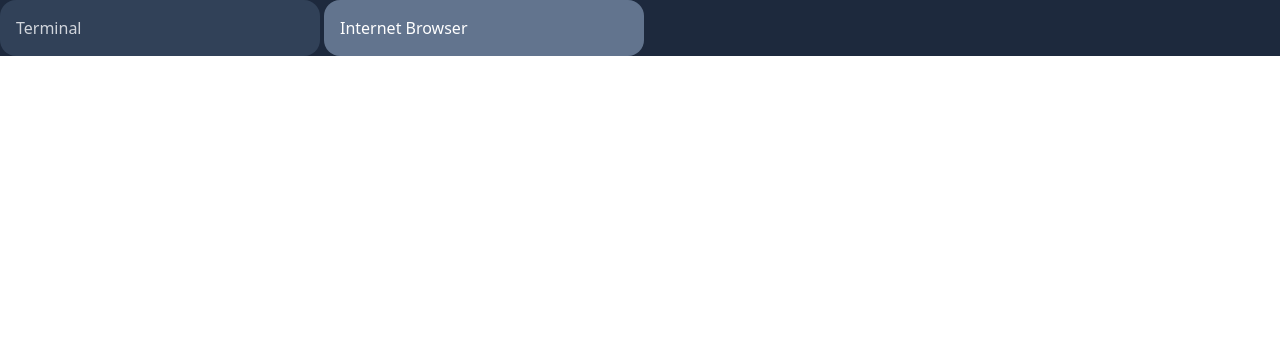
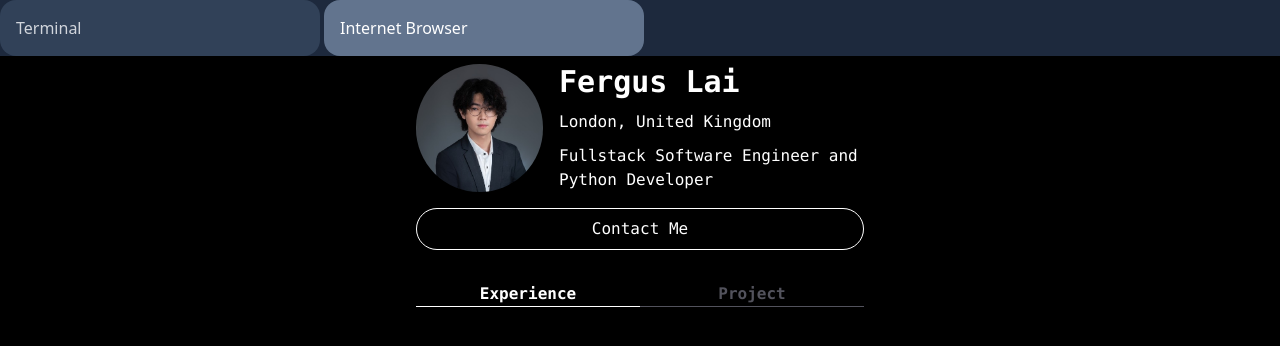
Before and after one commit to Fergus-Lai/portfolio-frontend, a React (Vite) app: page / in a window 1280 px wide. Both pictures are taken after a click on the button "Internet Browser". Shown: the top 346 px of the page. Built offline with nearby package versions, Linux system fonts and the light colour scheme.

Commit message:
Browser with Project

```diff
--- a/src/App.tsx
+++ b/src/App.tsx
@@ -1,6 +1,7 @@
 import { useState } from "react";
 import Terminal from "./Terminal";
 import { type TerminalRecord, Command } from "./utils/command";
+import BrowserTab from "./Browser";
 
 export default function App() {
   const [terminalVisible, setTerminalVisible] = useState(true);
@@ -48,7 +49,7 @@ export default function App() {
           setPath={setPath}
         />
       ) : (
-        <></>
+        <BrowserTab />
       )}
     </main>
   );
--- /dev/null
+++ b/src/Browser.tsx
@@ -0,0 +1,48 @@
+import { useState } from "react";
+import { Projects } from "./component/browser/Projects";
+
+export default function BrowserTab() {
+  const [experienceTab, setExperienceTab] = useState(true);
+  return (
+    <div className="flex bg-black w-full h-full overflow-auto font-mono p-2 text-white gap-4 justify-center">
+      <div className="flex flex-col items-center gap-4 w-1/2 xl:w-1/3 min-w-md">
+        <div className="flex flex-row w-full justify-between gap-4">
+          <img src="/icon.jpeg" className="rounded-full h-32" />
+          <div className="flex flex-col w-full justify-between">
+            <div className="font-bold text-3xl">Fergus Lai</div>
+            <div>London, United Kingdom</div>
+            <div>Fullstack Software Engineer and Python Developer</div>
+          </div>
+        </div>
+        <button className="border-white border-1 rounded-4xl py-2 cursor-pointer w-full">
+          Contact Me
+        </button>
+        <div className="flex flex-row justify-center w-full pt-4">
+          <button
+            className={
+              "flex px-4 text-l w-1/2 justify-center border-b-1 font-semibold cursor-pointer " +
+              (experienceTab
+                ? "text-white border-white"
+                : "text-zinc-600 border-zinc-600 hover:text-zinc-200 hover:border-zinc-200")
+            }
+            onClick={() => !experienceTab && setExperienceTab(true)}
+          >
+            Experience
+          </button>
+          <button
+            className={
+              "flex px-4 text-l w-1/2 justify-center border-b-1 font-semibold cursor-pointer " +
+              (experienceTab
+                ? "text-zinc-600 border-zinc-600 hover:text-zinc-200 hover:border-zinc-200"
+                : "text-white border-white")
+            }
+            onClick={() => experienceTab && setExperienceTab(false)}
+          >
+            Project
+          </button>
+        </div>
+        {experienceTab ? <></> : <Projects />}
+      </div>
+    </div>
+  );
+}
--- /dev/null
+++ b/src/component/browser/Card.tsx
@@ -0,0 +1,35 @@
+export type project = {
+  title: string;
+  url?: string;
+  descriptions: string[];
+};
+
+export const ProjectCard = ({ project }: { project: project }) => {
+  const urlRegex = new RegExp(/(https:\/\/[^\s"']+)/);
+  return (
+    <div className="flex flex-col w-full">
+      <a href={project.url} className="flex w-fit font-bold text-lg">
+        {project.title}
+      </a>
+      <ul className="list-disc px-4">
+        {project.descriptions.map((description, i) =>
+          description.includes("https://") ? (
+            <li key={i}>
+              {description.split(urlRegex).map((element, i) =>
+                element.match(urlRegex) ? (
+                  <a key={i} href={element} className="underline">
+                    {element}
+                  </a>
+                ) : (
+                  <div key={i}>{element}</div>
+                )
+              )}
+            </li>
+          ) : (
+            <li key={i}>{description}</li>
+          )
+        )}
+      </ul>
+    </div>
+  );
+};
--- /dev/null
+++ b/src/component/browser/Projects.tsx
@@ -0,0 +1,26 @@
+import type { Project } from "../../utils/card";
+import { ProjectCard } from "./Card";
+
+export const Projects = () => {
+  const projects: Project[] = [
+    {
+      title: "Ultimate Tic Tac Toe",
+      url: "https://utt.fergus-lai.dev",
+      descriptions: [
+        "React Implementation of the Ultimate Tic Tac Toe Game",
+        "Implemented multiplayer using WebSocket with Socket.io",
+        "Frontend Deployed on Vercel",
+        "Backend Deployed on Render",
+        "Frontend Repo https://github.com/Fergus-Lai/ultimate-tic-tac-toe-frontend",
+        "Backend Repo https://github.com/Fergus-Lai/ultimate-tic-tac-toe-backend",
+      ],
+    },
+  ];
+  return (
+    <div className="flex flex-col w-full">
+      {projects.map((element, i) => (
+        <ProjectCard project={element} key={i} />
+      ))}
+    </div>
+  );
+};
--- /dev/null
+++ b/src/utils/card.ts
@@ -0,0 +1,13 @@
+export interface Project {
+  title: string;
+  url: string;
+  descriptions: string[];
+}
+
+export interface Experience {
+  title: string;
+  company: string;
+  duration: string;
+  location: string;
+  descriptions: string[];
+}
```
Also changed, not shown: public/icon.jpeg (added).
